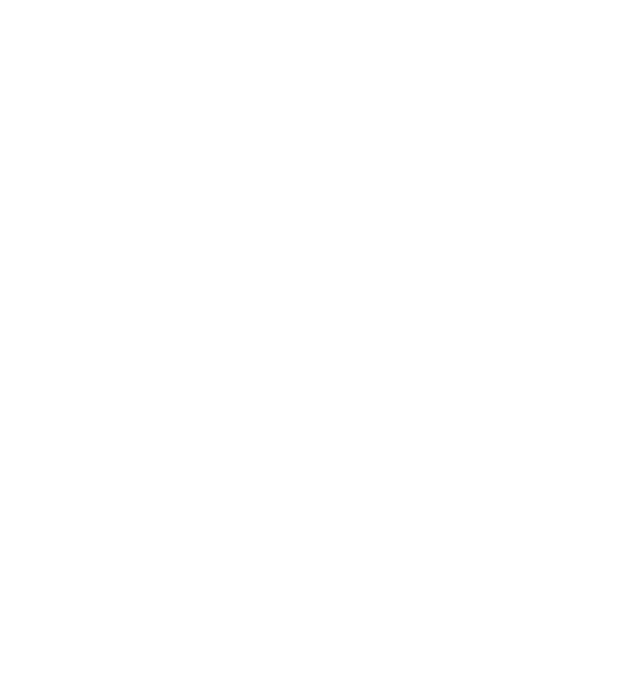
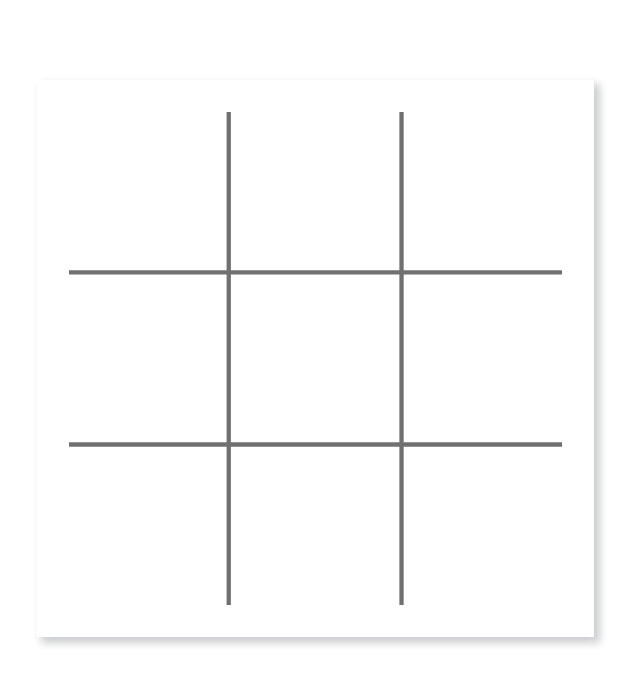
Before and after one commit to HediMuhamad/tica-taca-toe, a Next.js app: page / in a window 1280 px wide. Shown: the top 684 px of the page, without its empty margins (283-923 px from the left). Built offline with nearby package versions, Linux system fonts and the light colour scheme.

Commit message:
Table section completed
It's full functionality not applied, has need to global state management.

```diff
--- /dev/null
+++ b/components/table-cell/table-cell.js
@@ -0,0 +1,21 @@
+import { useRef } from "react"
+import styles from "../../styles/table-cell.module.scss"
+
+const clickHandler = (cellRef, markerType) => {
+	markerType = false;
+	const markerClass = (markerType === true ? styles.Omarker : styles.Xmarker);
+	cellRef.current.className+=` ${markerClass}`
+}
+
+const TableCell = ({id, markerType,...props}) => {
+	const cellRef = useRef(null);
+
+	return(
+		<div id={id} className={styles.tableCell} ref={cellRef} onClick={(e)=>{clickHandler(cellRef, 'markerType')}}>
+
+		</div>
+	)
+}
+
+
+export default TableCell;
--- /dev/null
+++ b/components/table-component/table-component.js
@@ -0,0 +1,18 @@
+import styles from "../../styles/table-component.module.scss"
+import TableCell from "../table-cell/table-cell"
+
+const TableComponent = () => {
+	return(
+		<div className={styles.tableContainer}>
+			<div className={styles.tableComponent}>
+				{
+					[...Array(9)].map((_,i)=>{
+						return <TableCell key={i} id={i+1} />
+					})
+				}
+			</div>
+		</div>
+	)
+}
+
+export default TableComponent
--- a/pages/index.js
+++ b/pages/index.js
@@ -1,15 +1,19 @@
 import Head from 'next/head'
 import styles from '../styles/Home.module.scss'
+import TableComponent from '../components/table-component/table-component'
 
 export default function Home() {
   return (
-    <div>
+    <div className={styles.container}>
       <Head>
         <title>Tica-Taca-Toe</title>
-        <meta name="description" content="Online and Signle-Player Tic-Tac-Toe Game."/>
+        <meta name="description" content="Multi-Player and Signle-Player Tic-Tac-Toe Game."/>
         <meta name="keywords" content="tic-tac-toe, tic tac toe, tica-taca-toe, online game, signle player game"/>
         <link rel="icon" href="/favicon.ico" />
       </Head>
+      <main className={styles.main}>
+        <TableComponent/>
+      </main>
     </div>
   )
 }
--- a/styles/Home.module.scss
+++ b/styles/Home.module.scss
@@ -1,9 +1,32 @@
 .light{
   $my-primary:  #FCFCFF;
+  $my-primary-rgb: rgb(252, 252, 255);
   $my-secondary:#07090F;
+  $my-primary-rgb: rgb(7, 9, 15);
 }
 
 .dark{
-  $my-primary:  #FCFCFF;
-  $my-secondary:#07090F;
+  $my-primary:  #07090F;
+  $my-primary-rgb: rgb(7, 9, 15);
+  $my-secondary:#FCFCFF;
+  $my-primary-rgb: rgb(252, 252, 255);
 }
+
+.container{
+  width: 100%;
+  height: 100%;
+
+  display: flex;
+  justify-content: center;
+  align-items: center;
+}
+
+.main{
+  height: 40em;
+  aspect-ratio: 1;
+
+  display: grid;
+  grid-template-columns: 87% 8%;
+  grid-template-rows: 87% 8%;
+  gap: 5%;
+}
--- a/styles/_variables.scss
+++ b/styles/_variables.scss
@@ -1,5 +1,7 @@
 $my-primary:  #FCFCFF;
+$my-primary-rgb: rgb(252, 252, 255);
 $my-secondary:#07090F;
+$my-primary-rgb: rgb(7, 9, 15);
 
 $my-gray:	#707070;
 $my-green:	#A6D3A0;
--- /dev/null
+++ b/styles/table-cell.module.scss
@@ -0,0 +1,23 @@
+.tableCell{
+	display: flex;
+	justify-content: center;
+	align-items: center;
+	transition: 0.5s linear;
+	opacity: 0;
+	width: 80%;
+	height: 80%;
+	margin: auto;
+}
+
+.Omarker, .Xmarker{
+	opacity: 1;
+	pointer-events: none;
+}
+
+.Omarker {
+	background-image: url('../public/imgs/O-marker.svg');
+}
+
+.Xmarker {
+	background-image: url('../public/imgs/X-marker.svg');
+}
--- /dev/null
+++ b/styles/table-component.module.scss
@@ -0,0 +1,18 @@
+.tableContainer{
+	padding: 2em;
+	box-shadow: 0.3em 0.3em 0.5em 0.05em rgba($color: $my-primary-rgb, $alpha: $low-opacity);
+
+	.tableComponent{
+		width: 100%;
+		aspect-ratio: 1;
+		display: grid;
+		grid-template-columns: repeat(3, 1fr);
+		grid-template-rows: repeat(3, 1fr);
+		gap: 5%;
+
+		background-image: url('../public/imgs/table.svg');
+		background-size: 105%;
+		background-position: center;
+		overflow: hidden;
+	}
+}
```
